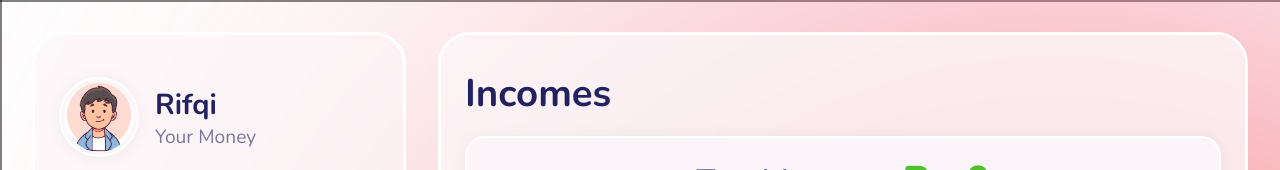
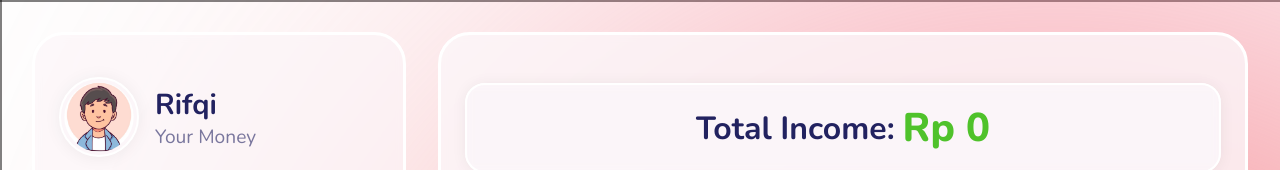
Before and after one commit to RifqiNotWibu/kucing-fintrack-web, a React (Create React App) app: page /Incomes in a window 1280 px wide. Shown: the top 170 px of the page. Built offline with nearby package versions, Linux system fonts and the light colour scheme; no server answers.

Commit message:
Fixed income component appearance

```diff
--- a/src/Components/Income/Income.js
+++ b/src/Components/Income/Income.js
@@ -17,7 +17,6 @@ function Income() {
     <main>
       <IncomeStyled>
         <InnerLayout>
-          <h1>Incomes</h1>
           <h2 className='total-income'>
             Total Income: <span>Rp {totalIncome()}</span>
           </h2>
```
